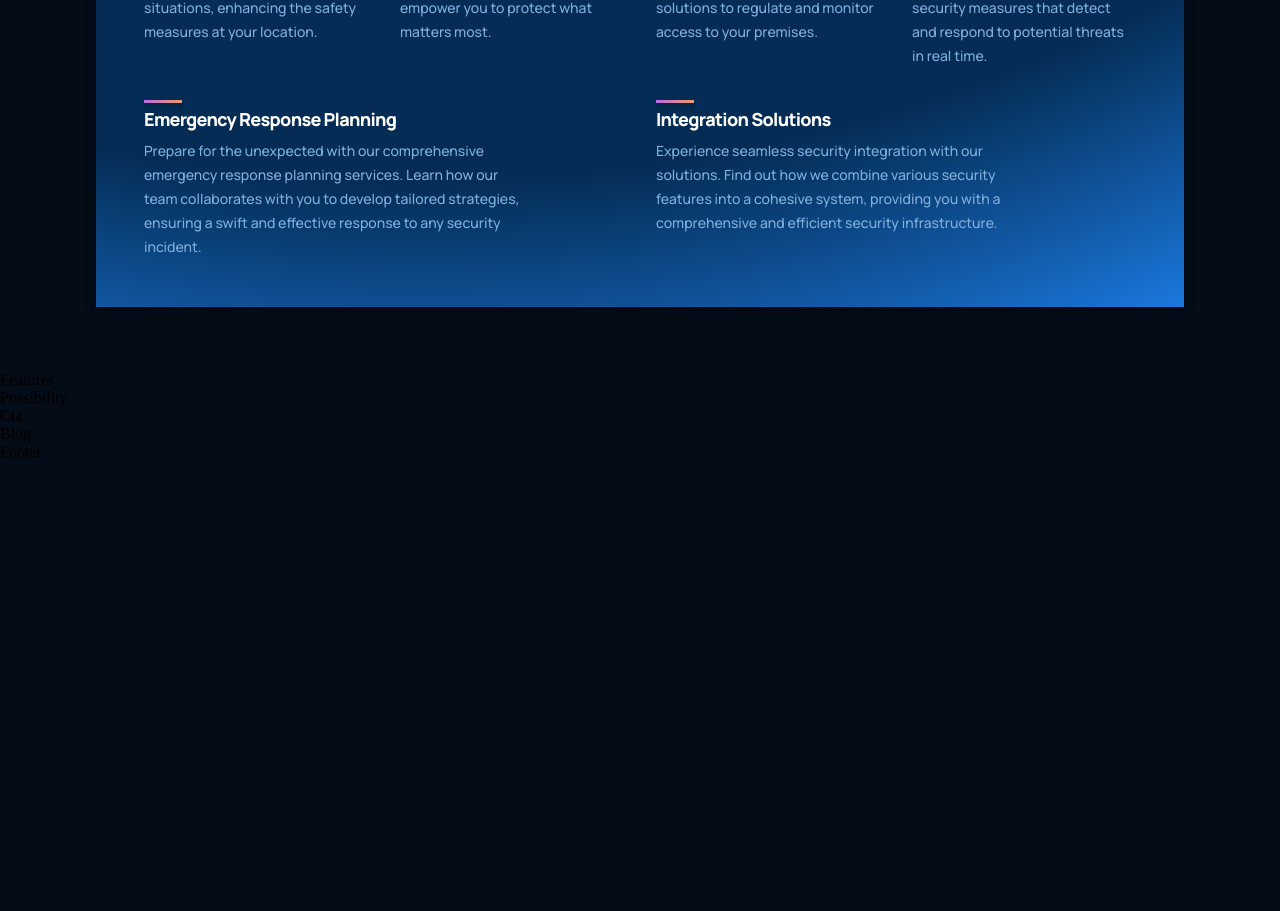
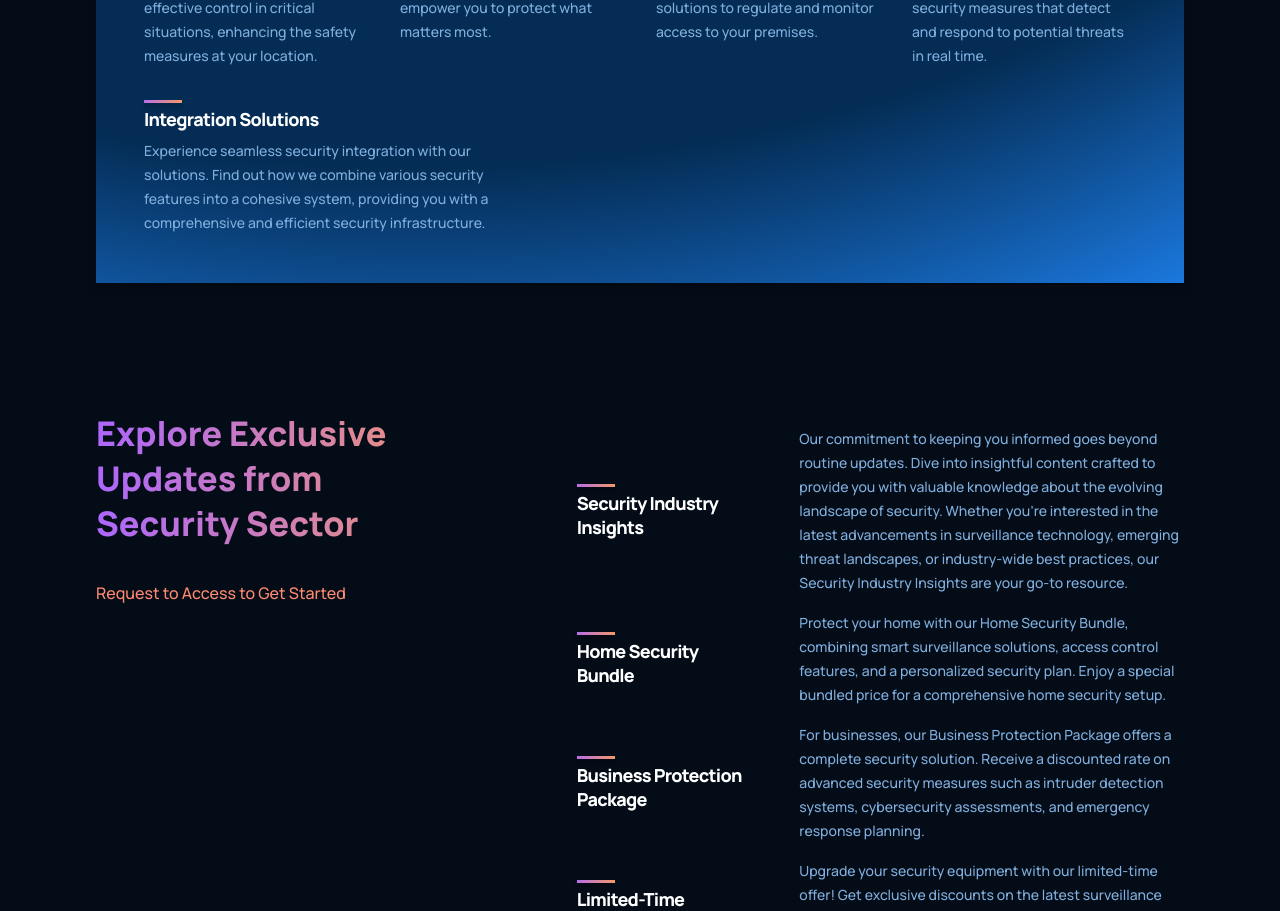
Before and after one commit to mkr-sof/security_sector_am, a React (Create React App) app: page / in a window 1280 px wide. Shown: the part 1940-2851 px from the top of the page. Before the commit the page ends 2401 px from the top, so only its background shows below. Built offline with nearby package versions, Linux system fonts and the light colour scheme.

Commit message:
adding services

```diff
--- a/src/components/feature/feature.css
+++ b/src/components/feature/feature.css
@@ -7,8 +7,10 @@
 .gpt3__features-container__feature{
     width: 100%;
     display: flex;
-    justify-content: space-between;
-    align-items: flex-start;
+    justify-content: space-evenly;
+    align-items: center;
+    /*justify-content: space-between;*/
+    /*align-items: flex-start;*/
     flex-direction: row;
 
     margin: 1rem;
@@ -18,7 +20,7 @@
 /*}*/
 .gpt3__features-container__feature-title{
     flex: 1;
-    min-width: 180px;
+    max-width: 180px;
     margin-right: 2rem;
 }
 .gpt3__features-container__feature-title h1{
--- a/src/components/navbar/Navbar.js
+++ b/src/components/navbar/Navbar.js
@@ -7,7 +7,7 @@ const Menu = () => (
     <>
         <p><a href="#home">Home</a></p>
         <p><a href="#what">What we do</a></p>
-        <p><a href="#possibility">Security Sector</a></p>
+        <p><a href="#services">Security Sector</a></p>
         <p><a href="#faetures">Map</a></p>
         <p><a href="#blog">Contact</a></p>
     </>
--- a/src/containers/features/Features.js
+++ b/src/containers/features/Features.js
@@ -1,10 +1,38 @@
 import React from 'react';
 import './featutes.css';
+import {Feature} from "../../components";
+
+const featuresData = [
+    {
+        title: 'Security Industry Insights',
+        text: 'Our commitment to keeping you informed goes beyond routine updates. Dive into insightful content crafted to provide you with valuable knowledge about the evolving landscape of security. Whether you\'re interested in the latest advancements in surveillance technology, emerging threat landscapes, or industry-wide best practices, our Security Industry Insights are your go-to resource.'
+    },
+    {
+        title: 'Home Security Bundle',
+        text:'Protect your home with our Home Security Bundle, combining smart surveillance solutions, access control features, and a personalized security plan. Enjoy a special bundled price for a comprehensive home security setup.'
+    },
+    {
+        title: 'Business Protection Package',
+        text:'For businesses, our Business Protection Package offers a complete security solution. Receive a discounted rate on advanced security measures such as intruder detection systems, cybersecurity assessments, and emergency response planning.'
+    },
+    {
+        title: 'Limited-Time Equipment Upgrade',
+        text:'Upgrade your security equipment with our limited-time offer! Get exclusive discounts on the latest surveillance cameras, access control systems, and other cutting-edge security technologies.'
+    },
+]
 
 const Features = () => {
     return (
-        <div>
-            Features
+        <div className="gpt3__features section__padding" id="services">
+            <div className="gpt3__features-heading">
+                <h1 className="gradient__text">Explore Exclusive Updates from Security Sector</h1>
+                <p>Request to Access to Get Started</p>
+            </div>
+            <div className="gpt3__features-container">
+                {featuresData.map((item, index) => (
+                    <Feature title={item.title} text={item.text} key={item.title + index} />
+                ))}
+            </div>
         </div>
     );
 };
--- a/src/containers/features/featutes.css
+++ b/src/containers/features/featutes.css
@@ -0,0 +1,41 @@
+.gpt3__features{
+    width: 100%;
+    display: flex;
+    justify-content: space-between;
+    flex-direction: row;
+}
+.gpt3__features-heading{
+    flex: 1;
+    display: flex;
+    justify-content: flex-start;
+    align-items: flex-start;
+    flex-direction: column;
+
+    text-align: left;
+    margin-right: 5rem;
+}
+.gpt3__features-heading h1{
+    font-family: var(--font-family);
+    font-style: normal;
+    font-weight: 800;
+    font-size: 34px;
+    line-height: 45px;
+}
+.gpt3__features-heading p{
+   font-family: var(--font-family);
+    font-style: normal;
+    font-weight: 500;
+    font-size: 16px;
+    line-height: 30px;
+
+    color: #FF8A71;
+    margin-top: 2rem;
+}
+@media screen and (max-width: 990px){
+    .gpt3__features{
+        flex-direction: column;
+    }
+    .gpt3__features-heading{
+        margin: 0 0 2rem 0;
+    }
+}
--- a/src/containers/what/What.js
+++ b/src/containers/what/What.js
@@ -3,8 +3,37 @@ import './what.css';
 import {Feature} from "../../components";
 
 const What = () => {
+
+    const whatWeDoData = [
+        {
+            title: "Tourniquet Technology",
+            text: "Experience the latest in emergency response with our innovative tourniquet solutions. Learn how our advanced technology ensures rapid and effective control in critical situations, enhancing the safety measures at your location."
+        },
+        {
+            title: "Surveillance Cameras",
+            text: "Unlock a new level of security with our state-of-the-art surveillance camera systems. Explore the benefits of high-resolution imagery, smart analytics, and real-time monitoring that empower you to protect what matters most."
+        },
+        {
+            title: "Access Control Systems",
+            text: "Take control of your security with our sophisticated access control systems. From biometric authentication to smart card readers, we provide customizable solutions to regulate and monitor access to your premises."
+        },
+        {
+            title: "Smart Intrusion Detection",
+            text: "Discover how our smart intrusion detection systems go beyond traditional methods. Utilizing advanced sensors and artificial intelligence, we offer proactive security measures that detect and respond to potential threats in real time."
+        },
+        {
+            title: "Integration Solutions",
+            text: "Experience seamless security integration with our solutions. Find out how we combine various security features into a cohesive system, providing you with a comprehensive and efficient security infrastructure."
+        },
+        // {
+        //     title: "",
+        //     text: ""
+        // },
+
+    ];
+
     return (
-        <div className="gpt3__whatWeDo section__margin" id="whatWeDo">
+        <div className="gpt3__whatWeDo section__margin" id="what">
             <div className="gpt3__whatWeDo-feature">
                 <Feature title="What We Are Doing" text="At the Security Sector, we take pride in offering cutting-edge security solutions designed to meet the unique needs of our clients. Discover the featured content below to learn more about the advanced security features we provide." />
             </div>
@@ -13,12 +42,11 @@ const What = () => {
                 <p>Explore Our Services</p>
             </div>
             <div className="gpt3__whatWeDo-container">
-                <Feature title="Tourniquet Technology" text="Experience the latest in emergency response with our innovative tourniquet solutions. Learn how our advanced technology ensures rapid and effective control in critical situations, enhancing the safety measures at your location." />
-                <Feature title="Surveillance Cameras" text="Unlock a new level of security with our state-of-the-art surveillance camera systems. Explore the benefits of high-resolution imagery, smart analytics, and real-time monitoring that empower you to protect what matters most." />
-                <Feature title="Access Control Systems" text="Take control of your security with our sophisticated access control systems. From biometric authentication to smart card readers, we provide customizable solutions to regulate and monitor access to your premises." />
-                <Feature title="Smart Intrusion Detection" text="Discover how our smart intrusion detection systems go beyond traditional methods. Utilizing advanced sensors and artificial intelligence, we offer proactive security measures that detect and respond to potential threats in real time." />
-                <Feature title="Emergency Response Planning" text="Prepare for the unexpected with our comprehensive emergency response planning services. Learn how our team collaborates with you to develop tailored strategies, ensuring a swift and effective response to any security incident." />
-                <Feature title="Integration Solutions" text="Experience seamless security integration with our solutions. Find out how we combine various security features into a cohesive system, providing you with a comprehensive and efficient security infrastructure." />
+                {
+                    whatWeDoData.map((item, index) => (
+                        <Feature title={item.title} text={item.text} key={item.title + index} />
+                    ))
+                }
             </div>
         </div>
     );
--- a/src/containers/what/what.css
+++ b/src/containers/what/what.css
@@ -57,8 +57,8 @@
 .gpt3__whatWeDo-container{
     display: flex;
     flex-wrap: wrap;
+    flex-direction: row;
     /*justify-content: space-between;*/
-    flex-direction: row;
     /*gap: 1rem;*/
 
     /*display: grid;*/
@@ -66,6 +66,24 @@
     /*grid-template-columns: repeat(3, 312px);*/
 
     margin-top: 2rem;
+}
+/*.gpt3__whatWeDo-container {*/
+/*    display: flex;*/
+/*    flex-wrap: wrap;*/
+/*    justify-content: space-between;*/
+/*    margin-top: 2rem;*/
+/*}*/
+
+/*.gpt3__features-container__feature {*/
+/*    width: calc(33.33% - 1rem);*/
+/*    margin-bottom: 1rem;*/
+/*    min-height: 200px; !* Задайте фиксированную высоту, например, 200px *!*/
+/*    box-sizing: border-box; !* Учтите границы и отступы в общей высоте блока *!*/
+/*}*/
+
+.gpt3__features-container__feature {
+    /*width: calc(33.33% - 1rem); !* или другой расчет ширины в зависимости от ваших предпочтений *!*/
+    /*margin-bottom: 1rem; !* или другой интервал между блоками в зависимости от ваших предпочтений *!*/
 }
 .gpt3__features-container__feature{
     /*flex-basis: 0;*/
@@ -99,7 +117,7 @@
         margin-bottom: 1rem;
     }
     .gpt3__features-container__feature {
-        flex: 1 1 calc(50% - 1rem); /* Two features per row on smaller screens */
+        /*flex: 1 1 calc(50% - 1rem); !* Two features per row on smaller screens *!*/
     }
 }
 @media screen and(max-width: 650px){
```
Also changed, not shown: public/index.html (+1 -21 lines), src/App.js (+13 -12 lines).
